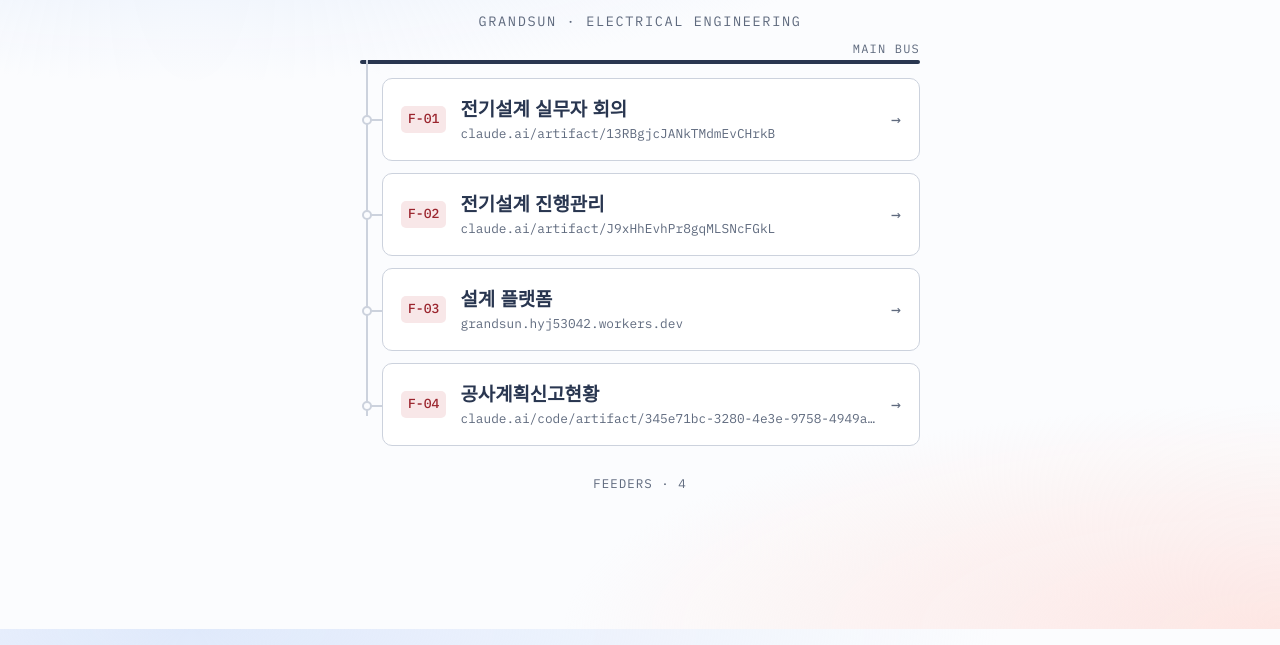
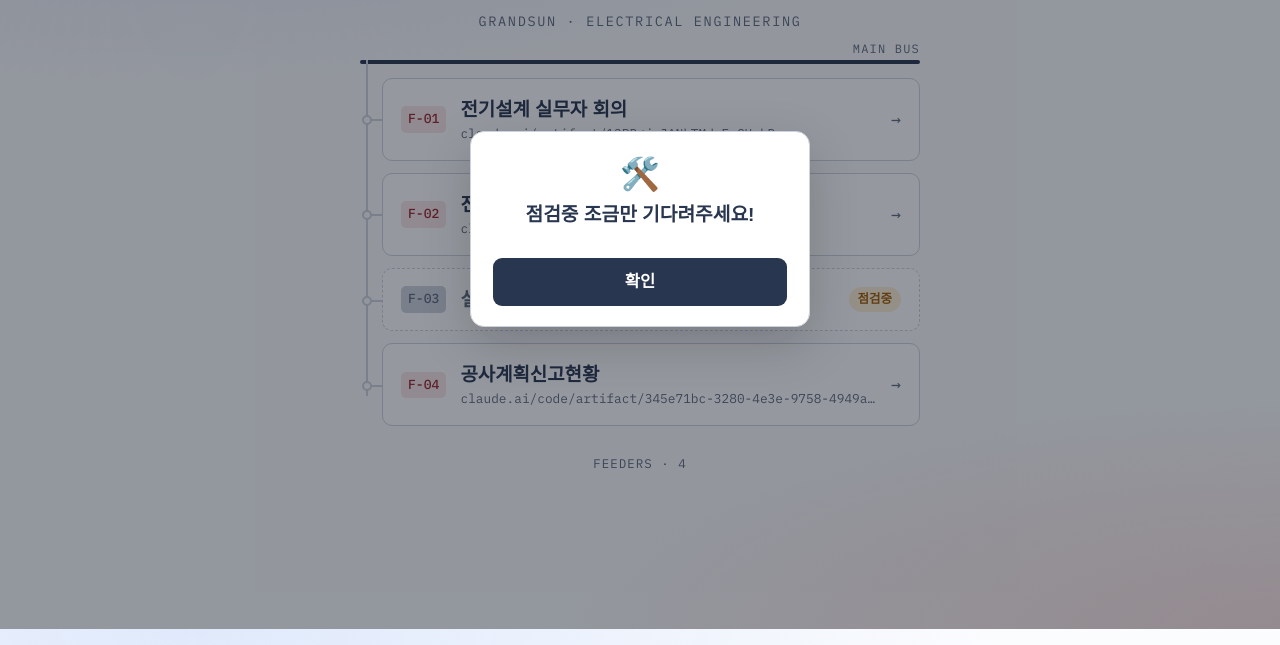
Before and after one commit to hyj53042-dev/grandsun-links, a plain HTML site: page index.html in a window 1280 px wide. Shown: the part 171-816 px from the top of the page. Drawn offline with Linux system fonts and the light colour scheme; a web font is replaced by a local one.

Commit message:
점검중 모드 추가, 설계 플랫폼 링크 일시 차단
Co-Authored-By: Claude Opus 5.5 <noreply@anthropic.com>
Claude-Session: https://claude.ai/code/session_01BxA8UfMmYH7Qnp4njSa2ea

```diff
--- a/index.html
+++ b/index.html
@@ -14,6 +14,9 @@
   --line: #ccd2dd;
   --accent: #9a242d;
   --accent-soft: #f8e7e8;
+  --warn: #a15c00;
+  --warn-soft: #fff1d6;
+  --scrim: rgba(20, 27, 40, .45);
   --logo-light: block;
   --logo-dark: none;
   --font-display: "IBM Plex Sans KR", "Apple SD Gothic Neo", "Malgun Gothic", sans-serif;
@@ -24,12 +27,14 @@
   :root:not([data-theme="light"]) {
     --bg: #141b28; --glow-1: #1f2d4a; --glow-2: #3a1f28; --panel: #1c2534; --ink: #e8ecf2; --muted: #98a3b5;
     --line: #2f3a4d; --accent: #e0606a; --accent-soft: #3a1d22;
+    --warn: #f3b453; --warn-soft: #3a2d14; --scrim: rgba(0, 0, 0, .6);
     --logo-light: none; --logo-dark: block; color-scheme: dark;
   }
 }
 :root[data-theme="dark"] {
   --bg: #141b28; --glow-1: #1f2d4a; --glow-2: #3a1f28; --panel: #1c2534; --ink: #e8ecf2; --muted: #98a3b5;
   --line: #2f3a4d; --accent: #e0606a; --accent-soft: #3a1d22;
+  --warn: #f3b453; --warn-soft: #3a2d14; --scrim: rgba(0, 0, 0, .6);
   --logo-light: none; --logo-dark: block; color-scheme: dark;
 }
 
@@ -89,7 +94,8 @@ li::after {
   width: 6px; height: 6px; border-radius: 50%; background: var(--bg); border: 2px solid var(--line);
 }
 
-a.link {
+a.link, button.link {
+  width: 100%; font: inherit; text-align: left; cursor: pointer;
   display: flex; align-items: center; gap: 14px;
   padding: 16px 18px;
   background: var(--panel);
@@ -98,8 +104,8 @@ a.link {
   color: inherit; text-decoration: none;
   transition: border-color .15s, transform .15s, background .15s;
 }
-a.link:hover { border-color: var(--accent); transform: translateX(3px); }
-a.link:focus-visible { outline: 2px solid var(--accent); outline-offset: 2px; }
+a.link:hover, button.link:hover { border-color: var(--accent); transform: translateX(3px); }
+a.link:focus-visible, button.link:focus-visible, .modal-btn:focus-visible { outline: 2px solid var(--accent); outline-offset: 2px; }
 .tag {
   flex: none;
   font-family: var(--font-mono); font-size: 0.82rem; font-weight: 500;
@@ -117,11 +123,45 @@ a.link:focus-visible { outline: 2px solid var(--accent); outline-offset: 2px; }
 .arrow { flex: none; color: var(--muted); font-family: var(--font-mono); }
 a.link:hover .arrow { color: var(--accent); }
 
+/* 점검중 링크 */
+.link.is-off { border-style: dashed; }
+.link.is-off .name { color: var(--muted); }
+.link.is-off .tag { background: var(--line); color: var(--muted); }
+.badge {
+  flex: none; font-size: 0.78rem; font-weight: 700;
+  padding: 3px 9px; border-radius: 999px;
+  background: var(--warn-soft); color: var(--warn);
+}
+
+/* 팝업 */
+.modal {
+  position: fixed; inset: 0; z-index: 10;
+  display: grid; place-items: center; padding: 16px;
+  background: var(--scrim);
+}
+.modal-box {
+  width: min(340px, 100%);
+  background: var(--panel); color: var(--ink);
+  border: 1px solid var(--line); border-radius: 14px;
+  padding: 26px 22px 20px; text-align: center;
+  display: flex; flex-direction: column; gap: 10px; align-items: center;
+  box-shadow: 0 18px 50px rgba(0,0,0,.18);
+}
+.modal-icon { font-size: 2rem; line-height: 1; }
+.modal-title { font-weight: 700; font-size: 1.2rem; margin: 0; }
+.modal-sub { margin: 0; color: var(--muted); font-size: 0.92rem; }
+.modal-btn {
+  margin-top: 8px; width: 100%;
+  font: inherit; font-weight: 700; cursor: pointer;
+  padding: 11px; border-radius: 9px; border: 0;
+  background: var(--ink); color: var(--panel);
+}
+
 footer {
   text-align: center; font-family: var(--font-mono);
   font-size: 0.78rem; letter-spacing: 0.08em; color: var(--muted);
 }
-@media (prefers-reduced-motion: reduce) { a.link { transition: none; } a.link:hover { transform: none; } }
+@media (prefers-reduced-motion: reduce) { .link { transition: none; } .link:hover { transform: none; } }
 </style>
 
 <div class="wrap">
@@ -140,16 +180,27 @@ footer {
   <footer id="count"></footer>
 </div>
 
+<div class="modal" id="modal" role="dialog" aria-modal="true" aria-labelledby="modal-title" hidden>
+  <div class="modal-box">
+    <div class="modal-icon" aria-hidden="true">🛠️</div>
+    <p class="modal-title" id="modal-title">점검중 조금만 기다려주세요!</p>
+    <p class="modal-sub" id="modal-sub"></p>
+    <button class="modal-btn" id="modal-close" type="button">확인</button>
+  </div>
+</div>
+
 <script>
 /* ============================================================
    링크 추가 방법: 아래 LINKS 배열에 한 줄씩 추가하세요.
    { name: "표시 이름", url: "https://...", desc: "설명(선택)" },
    순서대로 F-01, F-02 … 번호가 자동으로 붙습니다.
+   잠시 막아두려면 maintenance: true 를 붙이세요. (링크는 그대로 남고,
+   클릭하면 "점검중" 팝업만 뜹니다. 다시 열 때는 그 부분만 지우면 됩니다.)
    ============================================================ */
 const LINKS = [
   { name: "전기설계 실무자 회의", url: "https://claude.ai/artifact/13RBgjcJANkTMdmEvCHrkB" },
   { name: "전기설계 진행관리",   url: "https://claude.ai/artifact/J9xHhEvhPr8gqMLSNcFGkL" },
-  { name: "설계 플랫폼",      url: "https://grandsun.hyj53042.workers.dev/" },
+  { name: "설계 플랫폼",      url: "https://grandsun.hyj53042.workers.dev/", maintenance: true },
   { name: "공사계획신고현황", url: "https://claude.ai/code/artifact/345e71bc-3280-4e3e-9758-4949aa667118" },
 ];
 
@@ -158,17 +209,39 @@ LINKS.forEach((l, i) => {
   let host = l.url;
   try { const u = new URL(l.url); host = u.host + u.pathname.replace(/\/$/, ""); } catch (e) {}
   const li = document.createElement("li");
-  const a = document.createElement("a");
-  a.className = "link"; a.href = l.url; a.target = "_blank"; a.rel = "noopener";
+  let a;
+  if (l.maintenance) {
+    a = document.createElement("button");
+    a.type = "button"; a.className = "link is-off";
+    a.addEventListener("click", () => openModal(l.name));
+  } else {
+    a = document.createElement("a");
+    a.className = "link"; a.href = l.url; a.target = "_blank"; a.rel = "noopener";
+  }
   const tag = document.createElement("span");
   tag.className = "tag"; tag.textContent = "F-" + String(i + 1).padStart(2, "0");
   const txt = document.createElement("span"); txt.className = "txt";
   const name = document.createElement("span"); name.className = "name"; name.textContent = l.name;
   txt.appendChild(name);
   if (l.desc) { const d = document.createElement("span"); d.className = "desc"; d.textContent = l.desc; txt.appendChild(d); }
-  const h = document.createElement("span"); h.className = "host"; h.textContent = host; txt.appendChild(h);
-  const arr = document.createElement("span"); arr.className = "arrow"; arr.textContent = "→"; arr.setAttribute("aria-hidden", "true");
-  a.append(tag, txt, arr); li.appendChild(a); list.appendChild(li);
+  if (!l.maintenance) { const h = document.createElement("span"); h.className = "host"; h.textContent = host; txt.appendChild(h); }
+  let end;
+  if (l.maintenance) { end = document.createElement("span"); end.className = "badge"; end.textContent = "점검중"; }
+  else { end = document.createElement("span"); end.className = "arrow"; end.textContent = "→"; end.setAttribute("aria-hidden", "true"); }
+  a.append(tag, txt, end); li.appendChild(a); list.appendChild(li);
 });
+const modal = document.getElementById("modal");
+const modalClose = document.getElementById("modal-close");
+let lastFocus = null;
+function openModal(name) {
+  lastFocus = document.activeElement;
+  document.getElementById("modal-sub").textContent = name + " 점검 중입니다.";
+  modal.hidden = false; modalClose.focus();
+}
+function closeModal() { modal.hidden = true; if (lastFocus) lastFocus.focus(); }
+modalClose.addEventListener("click", closeModal);
+modal.addEventListener("click", (e) => { if (e.target === modal) closeModal(); });
+document.addEventListener("keydown", (e) => { if (e.key === "Escape" && !modal.hidden) closeModal(); });
+
 document.getElementById("count").textContent = "FEEDERS · " + LINKS.length;
 </script>
```
Also changed, not shown: 1 other file.
